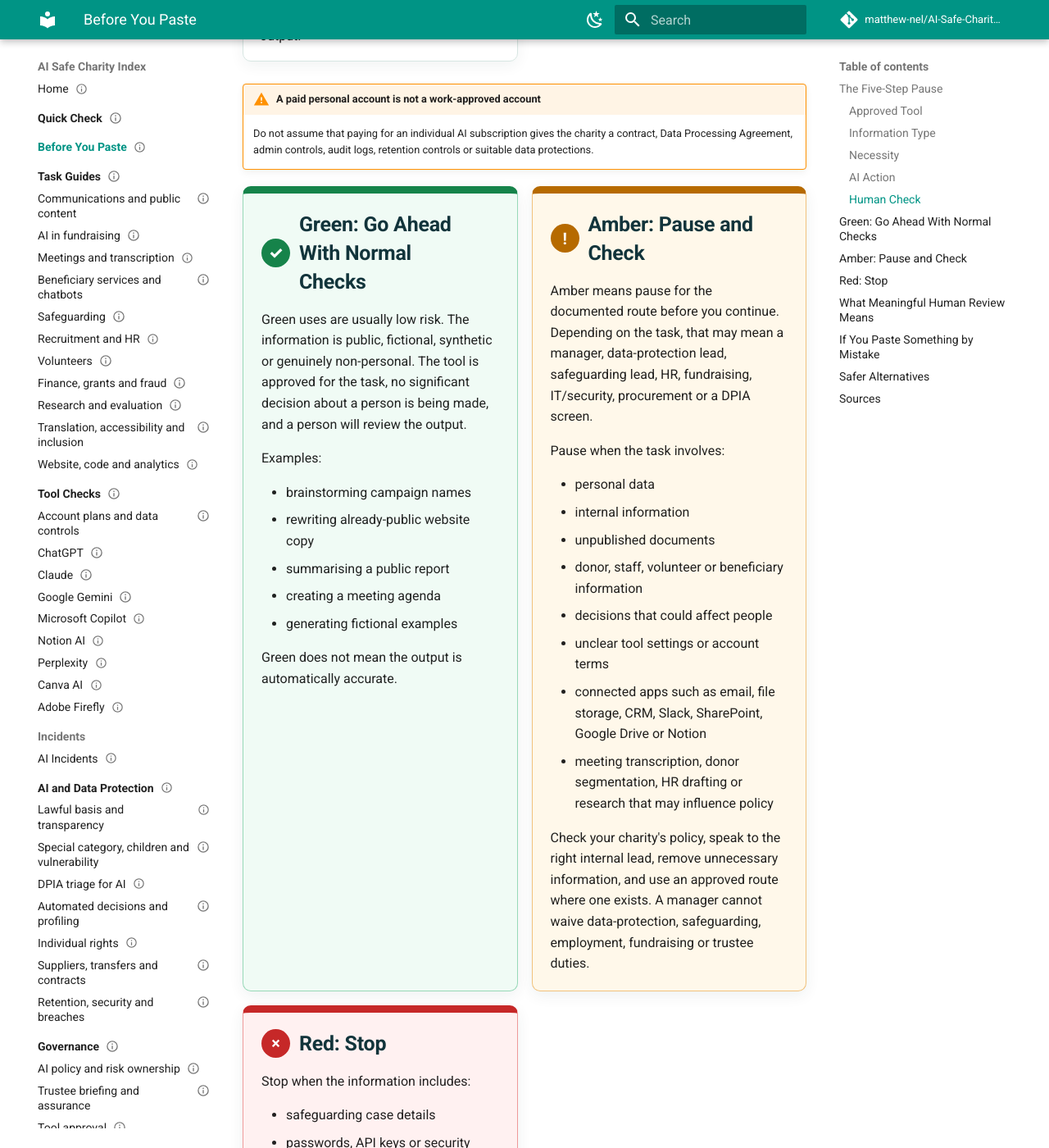
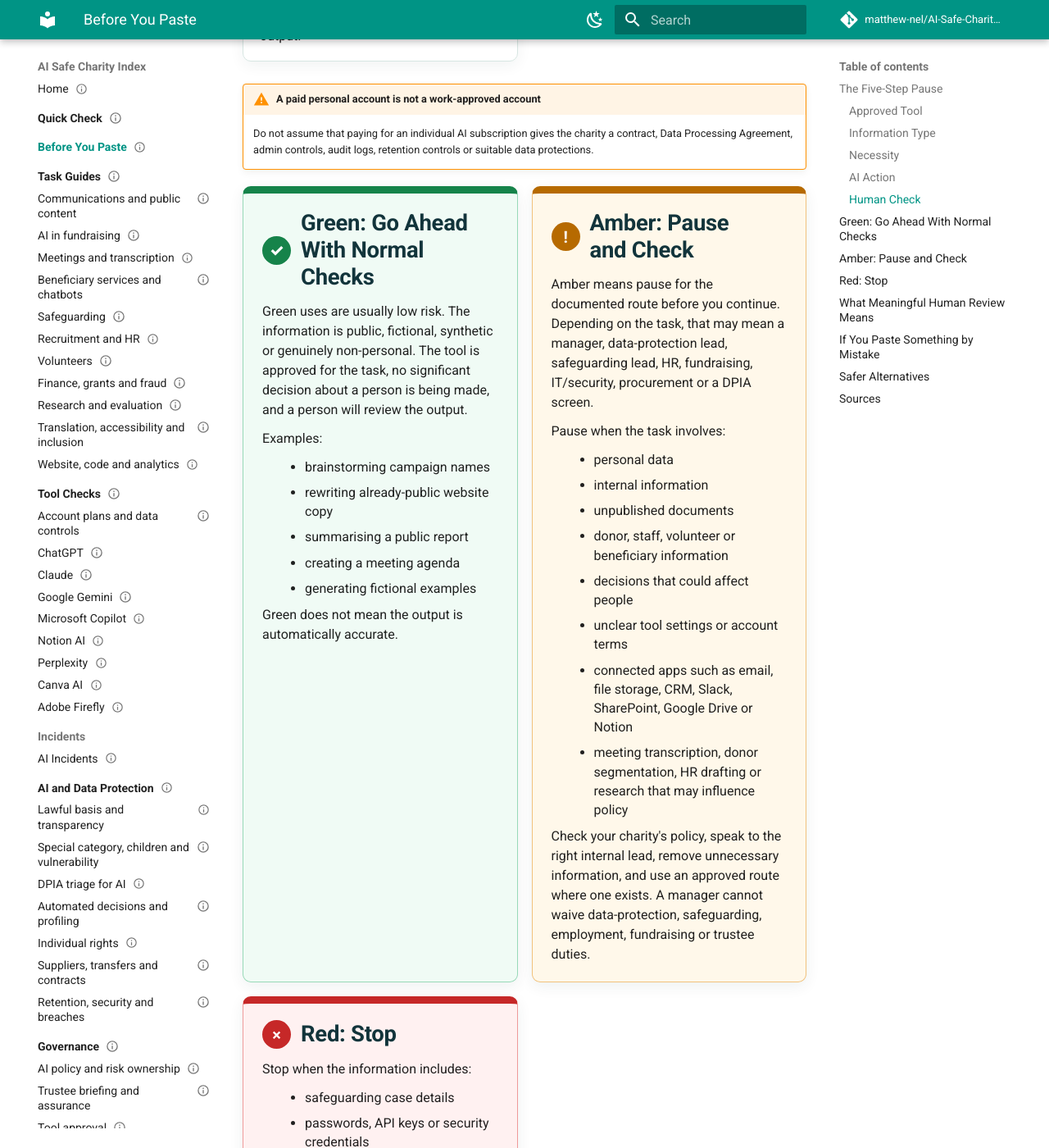
Before and after one commit to matthew-nel/AI-Safe-Charity-Index, an MkDocs documentation site: the page built from docs/before-you-paste/index.md, in a window 1280 px wide and 1400 px high, scrolled down 1351 px. Shown: the whole window at 82% size. Built offline with MkDocs 1.6.1 and Material for MkDocs 9.7.7, drawn with Linux system fonts in a browser that asks for light colours; comment, search, counter and statistics services are not loaded.

Commit message:
Improve risk card spacing

```diff
--- a/docs/stylesheets/risk-levels.css
+++ b/docs/stylesheets/risk-levels.css
@@ -411,17 +411,44 @@
   border-top: 0.45rem solid var(--risk-accent);
   border-radius: 0.5rem;
   margin: 0;
-  padding: 1rem 1.1rem;
+  padding: clamp(0.9rem, 1.6vw, 1.15rem) clamp(0.95rem, 1.8vw, 1.25rem);
   background: var(--risk-bg);
   box-shadow: 0 0.25rem 0.9rem rgba(18, 52, 59, 0.07);
 }
 
+.risk-card + .risk-card {
+  margin-top: 1rem;
+}
+
 .risk-card h2,
 .risk-card h3 {
+  align-items: center;
   display: flex;
-  gap: 0.55rem;
-  align-items: center;
+  font-size: clamp(1.15rem, 1.02rem + 0.55vw, 1.45rem);
+  gap: 0.6rem;
+  line-height: 1.2;
+  margin-bottom: 0.65rem;
   margin-top: 0;
+}
+
+.risk-card p {
+  line-height: 1.5;
+  margin: 0.45rem 0 0.55rem;
+}
+
+.risk-card ul,
+.risk-card ol {
+  margin: 0.5rem 0 0;
+  padding-left: 1.1rem;
+}
+
+.risk-card li {
+  line-height: 1.45;
+  margin: 0;
+}
+
+.risk-card li + li {
+  margin-top: 0.3rem;
 }
 
 .risk-card h2::before,
@@ -479,6 +506,7 @@
 
 .risk-card-grid .risk-card {
   height: 100%;
+  margin-top: 0;
 }
 
 [data-md-color-scheme="slate"] .risk-green {
```
